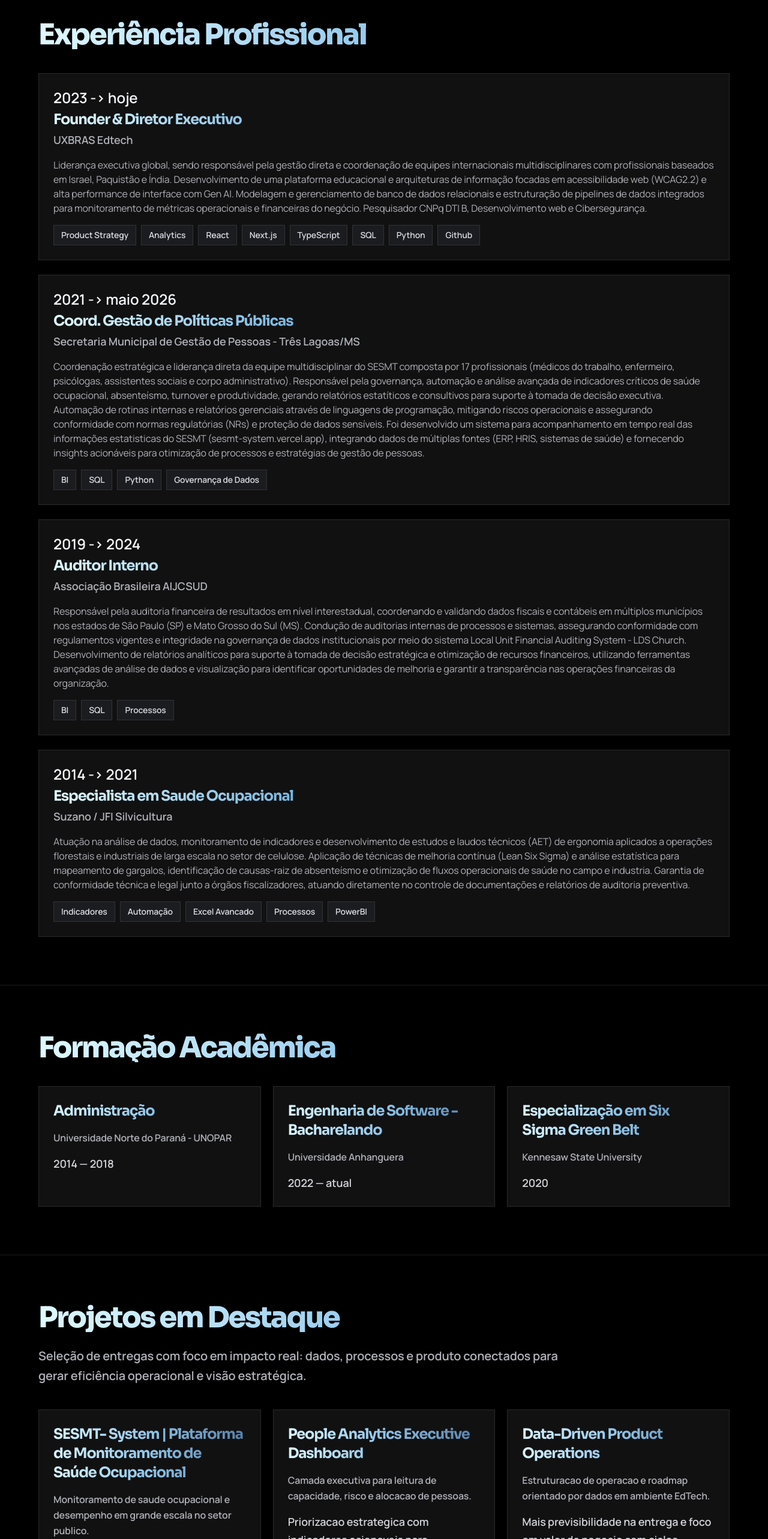
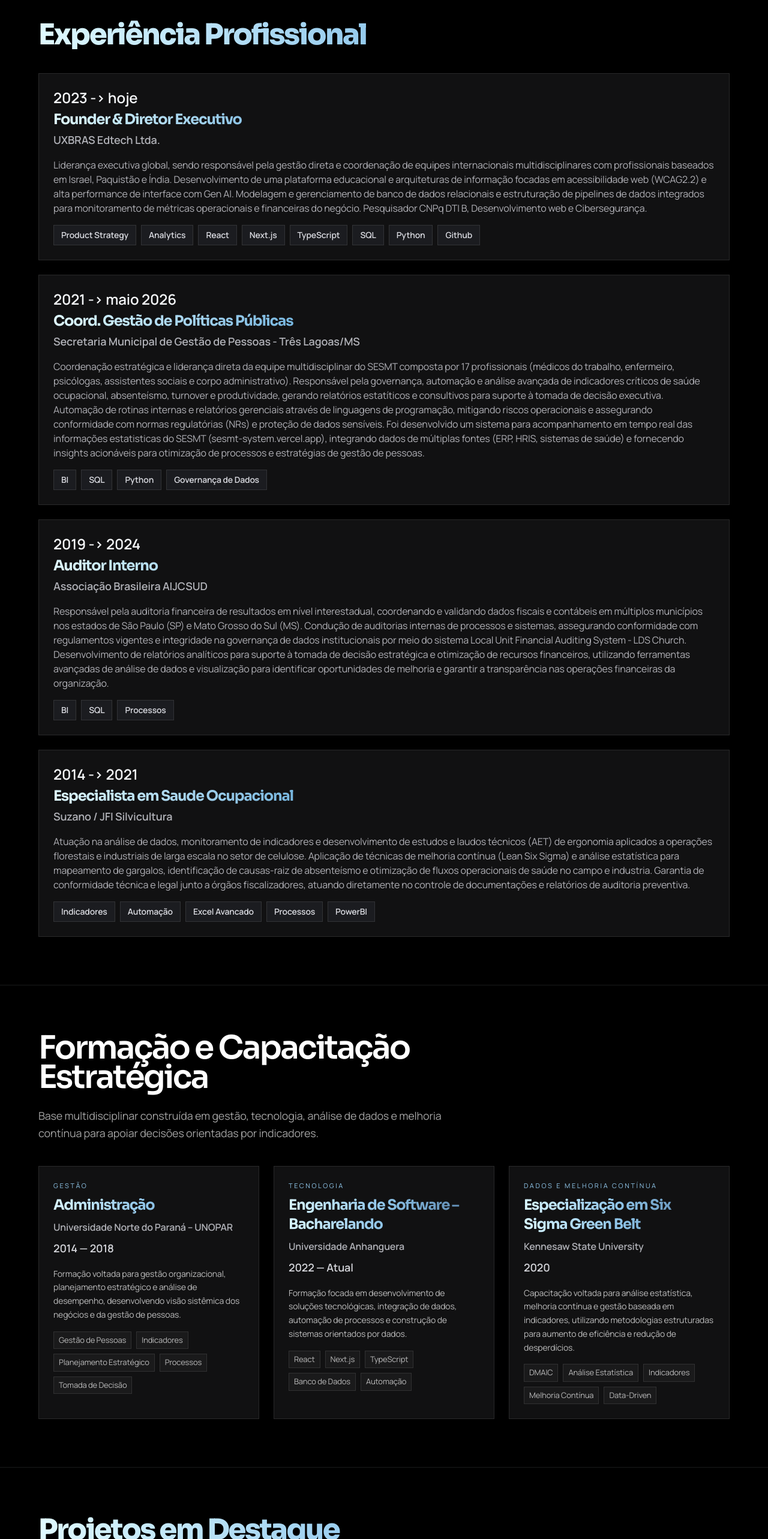
Before and after one commit to Christian-Yugen/Portfolio, a Next.js app in the folder portfolio-yugen/: page / in a window 1280 px wide. Shown: the part 1750-4316 px from the top of the page at 60% size. Built offline with nearby package versions, Linux system fonts and the light colour scheme.

Commit message:
feat(education): reestruturar seção 'Formação e Capacitação Estratégica' com cards estratégicos

```diff
--- a/portfolio-yugen/src/components/portfolio-page.tsx
+++ b/portfolio-yugen/src/components/portfolio-page.tsx
@@ -18,6 +18,7 @@ import {
   Zap,
 } from "lucide-react";
 import Image from "next/image";
+import { SectionHeading } from "./section-heading";
 import CSSCBB from "../../client/public/CSSC-BB-Final.png";
 import CSSCGB from "../../client/public/CSSC-GB-Final-v2.png";
 import CSSCMBB from "../../client/public/CSSC-MBB-Final.png";
@@ -30,11 +31,20 @@ import DATAHR from "../../client/public/coursera-logo-full-rgb.png";
 const experiences = [
   {
     role: "Founder & Diretor Executivo",
-    company: "UXBRAS Edtech",
+    company: "UXBRAS Edtech Ltda.",
     period: "2023 -> hoje",
     summary:
       "Liderança executiva global, sendo responsável pela gestão direta e coordenação de equipes internacionais multidisciplinares com profissionais baseados em Israel, Paquistão e Índia. Desenvolvimento de uma plataforma educacional e arquiteturas de informação focadas em acessibilidade web (WCAG2.2) e alta performance de interface com Gen AI. Modelagem e gerenciamento de banco de dados relacionais e estruturação de pipelines de dados integrados para monitoramento de métricas operacionais e financeiras do negócio. Pesquisador CNPq DTI B, Desenvolvimento web e Cibersegurança.",
-    stack: ["Product Strategy", "Analytics", "React", "Next.js", "TypeScript", "SQL", "Python", "Github"],
+    stack: [
+      "Product Strategy",
+      "Analytics",
+      "React",
+      "Next.js",
+      "TypeScript",
+      "SQL",
+      "Python",
+      "Github",
+    ],
   },
   {
     role: "Coord. Gestão de Políticas Públicas",
@@ -58,7 +68,13 @@ const experiences = [
     period: "2014 -> 2021",
     summary:
       "Atuação na análise de dados, monitoramento de indicadores e desenvolvimento de estudos e laudos técnicos (AET) de ergonomia aplicados a operações florestais e industriais de larga escala no setor de celulose.  Aplicação de técnicas de melhoria contínua (Lean Six Sigma) e análise estatística para mapeamento de gargalos, identificação de causas-raiz de absenteísmo e otimização de fluxos operacionais de saúde no campo e industria.  Garantia de conformidade técnica e legal junto a órgãos fiscalizadores, atuando diretamente no controle de documentações e relatórios de auditoria preventiva.",
-    stack: ["Indicadores", "Automação", "Excel Avancado", "Processos", "PowerBI"],
+    stack: [
+      "Indicadores",
+      "Automação",
+      "Excel Avancado",
+      "Processos",
+      "PowerBI",
+    ],
   },
 ];
 
@@ -166,18 +182,42 @@ const projects = [
 const education = [
   {
     title: "Administração",
-    institution: "Universidade Norte do Paraná - UNOPAR",
+    institution: "Universidade Norte do Paraná – UNOPAR",
     period: "2014 — 2018",
+    pillar: "Gestão",
+    description:
+      "Formação voltada para gestão organizacional, planejamento estratégico e análise de desempenho, desenvolvendo visão sistêmica dos negócios e da gestão de pessoas.",
+    skills: [
+      "Gestão de Pessoas",
+      "Indicadores",
+      "Planejamento Estratégico",
+      "Processos",
+      "Tomada de Decisão",
+    ],
   },
   {
-    title: "Engenharia de Software - Bacharelando",
+    title: "Engenharia de Software – Bacharelando",
     institution: "Universidade Anhanguera",
-    period: "2022 — atual",
+    period: "2022 — Atual",
+    pillar: "Tecnologia",
+    description:
+      "Formação focada em desenvolvimento de soluções tecnológicas, integração de dados, automação de processos e construção de sistemas orientados por dados.",
+    skills: ["React", "Next.js", "TypeScript", "Banco de Dados", "Automação"],
   },
   {
     title: "Especialização em Six Sigma Green Belt",
     institution: "Kennesaw State University",
     period: "2020",
+    pillar: "Dados e Melhoria Contínua",
+    description:
+      "Capacitação voltada para análise estatística, melhoria contínua e gestão baseada em indicadores, utilizando metodologias estruturadas para aumento de eficiência e redução de desperdícios.",
+    skills: [
+      "DMAIC",
+      "Análise Estatística",
+      "Indicadores",
+      "Melhoria Contínua",
+      "Data-Driven",
+    ],
   },
 ];
 
@@ -985,16 +1025,12 @@ function EducationSection() {
       }}
     >
       <div className="container">
-        <motion.h2
-          {...reveal}
-          id="formacao-title"
-          className="bg-linear-to-r from-[#dff9ff] via-[#91c8ec] to-[#527ca3] bg-clip-text text-4xl font-extrabold tracking-[-0.03em] text-transparent md:text-5xl"
-          data-reveal
-        >
-          Formação Acadêmica
-        </motion.h2>
+        <SectionHeading
+          title="Formação e Capacitação Estratégica"
+          description="Base multidisciplinar construída em gestão, tecnologia, análise de dados e melhoria contínua para apoiar decisões orientadas por indicadores."
+        />
 
-        <div className="mt-10 grid gap-5 lg:grid-cols-3" data-reveal>
+        <div className="mt-10 grid gap-6 lg:grid-cols-3" data-reveal>
           {education.map(item => (
             <motion.article
               key={item.title}
@@ -1002,15 +1038,36 @@ function EducationSection() {
               className="border border-[#2a2a2d] bg-[#111112] p-6"
               data-reveal
             >
+              <p className="mb-2 text-[11px] uppercase tracking-[0.24em] text-[#91c8ec]">
+                {item.pillar}
+              </p>
+
               <h3 className="bg-linear-to-r from-[#d7f4ff] via-[#8ec4e8] to-[#567fa7] bg-clip-text text-2xl font-bold text-transparent">
                 {item.title}
               </h3>
-              <p className="mt-4 text-base font-semibold leading-relaxed text-[#b0b1b7]">
+
+              <p className="mt-2 text-base font-semibold leading-relaxed text-[#b0b1b7]">
                 {item.institution}
               </p>
-              <p className="mt-4 text-lg font-semibold leading-relaxed text-[#d2d3d8]">
+
+              <p className="mt-2 text-lg font-semibold leading-relaxed text-[#d2d3d8]">
                 {item.period}
               </p>
+
+              <p className="mt-4 text-sm leading-relaxed text-white/72">
+                {item.description}
+              </p>
+
+              <div className="mt-4 flex flex-wrap gap-2">
+                {item.skills.map(skill => (
+                  <span
+                    key={skill}
+                    className="text-[13px] text-white/70 bg-white/4 border border-white/8 rounded-md px-2 py-1"
+                  >
+                    {skill}
+                  </span>
+                ))}
+              </div>
             </motion.article>
           ))}
         </div>
```
